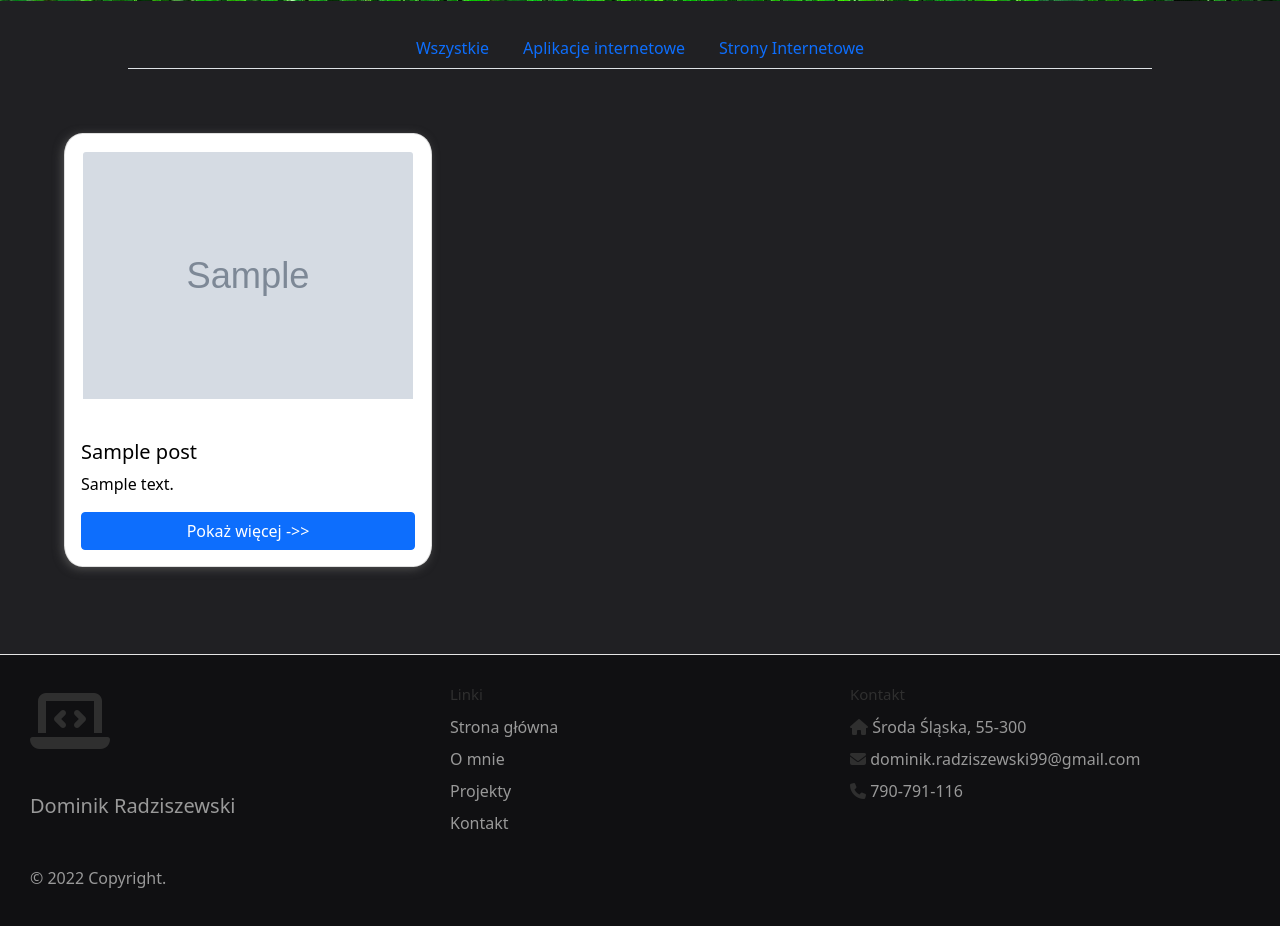
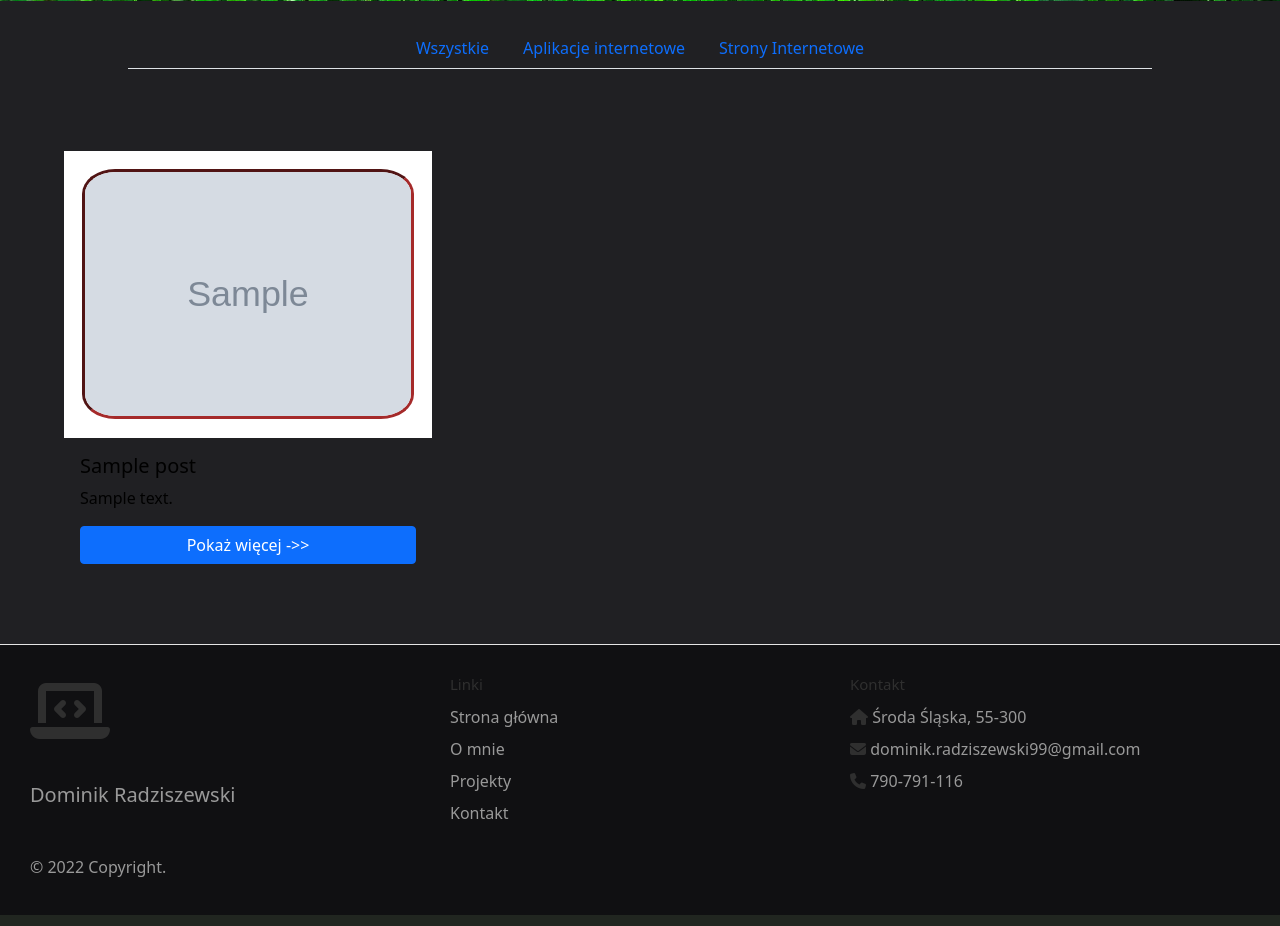
Before and after one commit to DoradR/Portfolio, a Django app: template templates/filtered_by_application_page.html in a window 1280 px wide. Shown: the part 349-1275 px from the top of the page. Run offline with Django 4.2, Linux system fonts and the light colour scheme; the template is opened without the code that fills it: values that come from a table or form of the project are taken from there, others are empty; tables that the repository leaves empty hold one stand-in row (values such as "Sample post"); grey boxes marked "Sample" are stand-in pictures; some libraries are stand-ins or nearby versions.

Commit message:
Add swiper.js to images in filtered pages

```diff
--- a/templates/filtered_by_application_page.html
+++ b/templates/filtered_by_application_page.html
@@ -26,12 +26,18 @@
         <div class="row">
             {% for post in posts %}
                 <div class="col-sm-4">
-                    <div class="card">
-                        {% for picture in pictures %}
-                            {% if picture.whichPost == post %}
-                                <img src="/media/{{ picture.pictureOfPost }}" class="card-img-top">
-                            {% endif %}
-                        {% endfor %}
+                    <div class="swiper mySwiper">
+                            <div class="swiper-wrapper">
+                            {% for picture in pictures %}
+                                {% if picture.whichPost == post %}
+                                    <div class="swiper-slide"><img src="/media/{{ picture.pictureOfPost }}"></div>
+                                {% endif %}
+                            {% endfor %}
+                            </div>
+                            <div class="swiper-pagination"></div>
+                        </div>
+                        <script src="https://cdn.jsdelivr.net/npm/swiper/swiper-bundle.min.js"></script>
+                        <script src="{% static 'all_projects_page.js' %}"></script>
                         <div class="card-body">
                             <h5 class="card-title">{{ post.nameOfPost }}</h5>
                             <p class="card-text">{{ post.descriptionOfPost }}</p>
```
Also changed, not shown: templates/filtered_by_website_page.html (+12 -5 lines).
